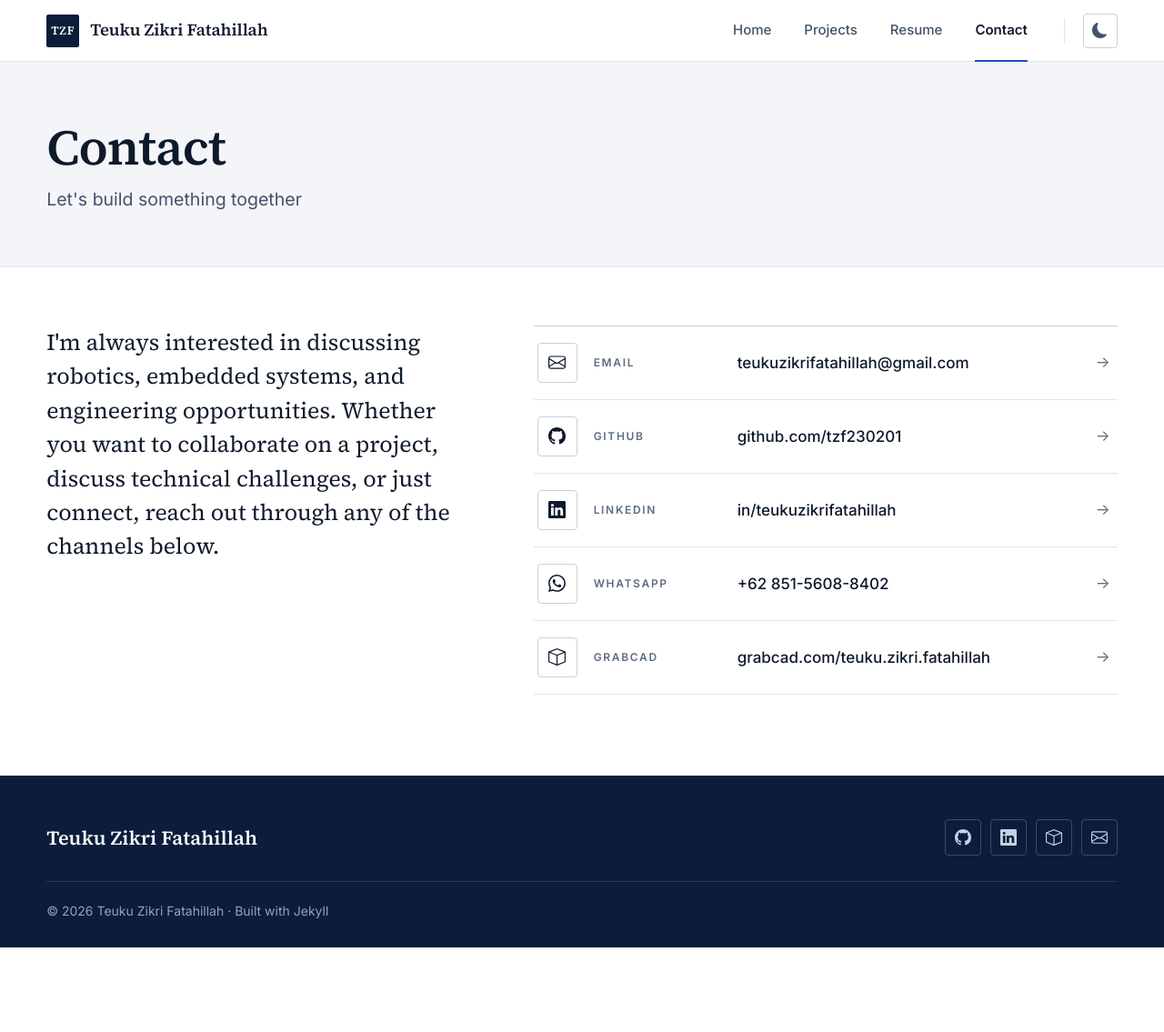
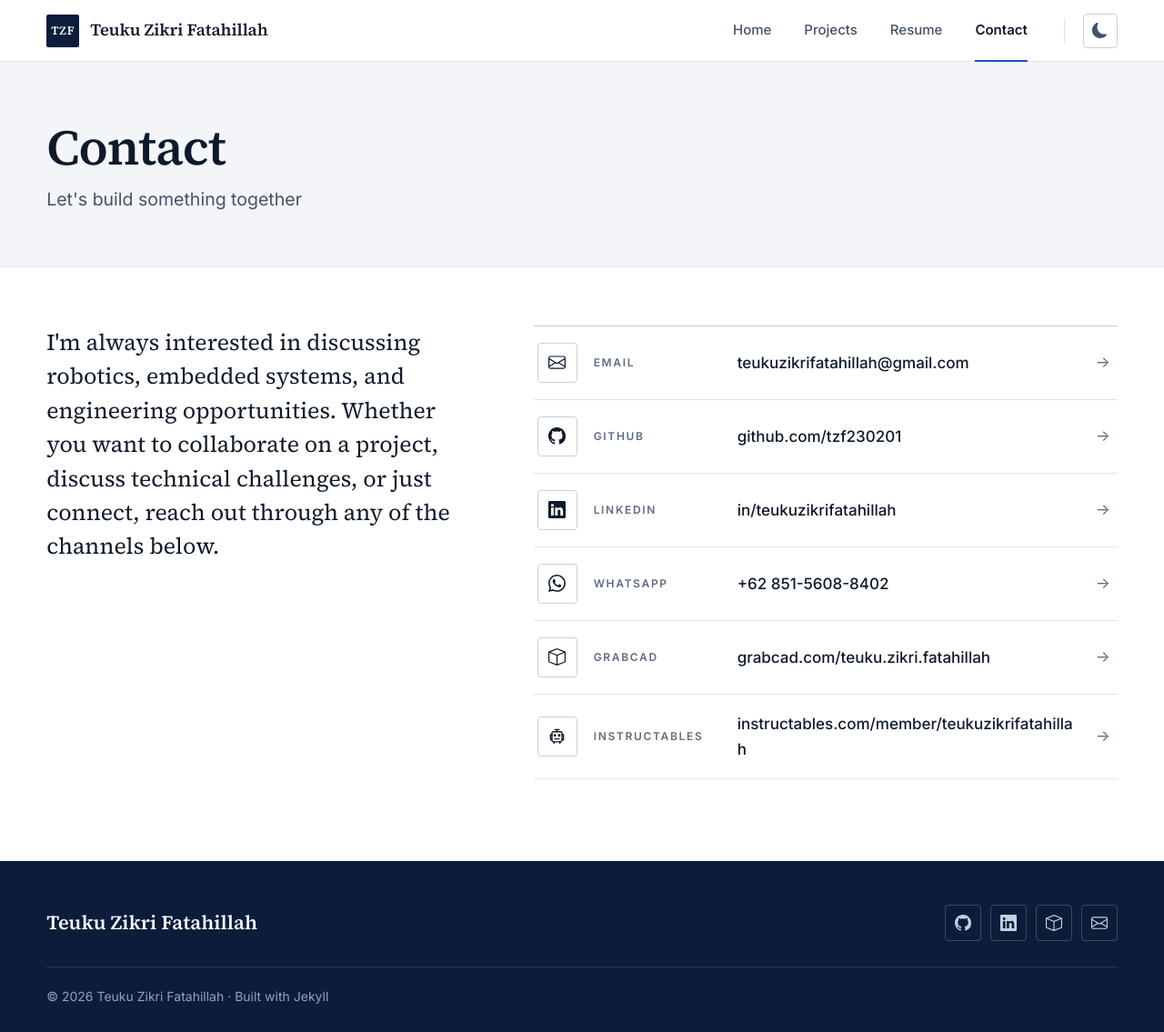
Before and after one commit to tzf230201/tzf230201.github.io, a Jekyll site: the page built from contact.md, in a window 1280 px wide and 1135 px high. Shown: the whole window at 91% size. Built offline with Jekyll 4.4.1, drawn with Linux system fonts in a browser that asks for light colours.

Commit message:
Update contact.md

```diff
--- a/contact.md
+++ b/contact.md
@@ -50,5 +50,13 @@ permalink: /contact/
             <h3>GrabCAD</h3>
             <p><a href="https://grabcad.com/teuku.zikri.fatahillah-3" target="_blank" rel="noopener noreferrer">grabcad.com/teuku.zikri.fatahillah</a></p>
         </div>
+
+        <div class="contact-method">
+            <div class="ic">
+                <svg width="22" height="22" fill="none" stroke="currentColor" stroke-width="1.7" stroke-linecap="round" stroke-linejoin="round" viewBox="0 0 24 24" aria-hidden="true" focusable="false"><rect x="5" y="6" width="14" height="14" rx="2"/><path d="M12 3v3M9 3h6M5 10H3v7h2m14-7h2v7h-2M8 20v2m8-2v2M9 16h6"/><circle cx="9" cy="11" r="1"/><circle cx="15" cy="11" r="1"/></svg>
+            </div>
+            <h3>Instructables</h3>
+            <p><a href="https://www.instructables.com/member/teukuzikrifatahillah" target="_blank" rel="noopener noreferrer">instructables.com/member/teukuzikrifatahillah</a></p>
+        </div>
     </div>
 </div>
```
